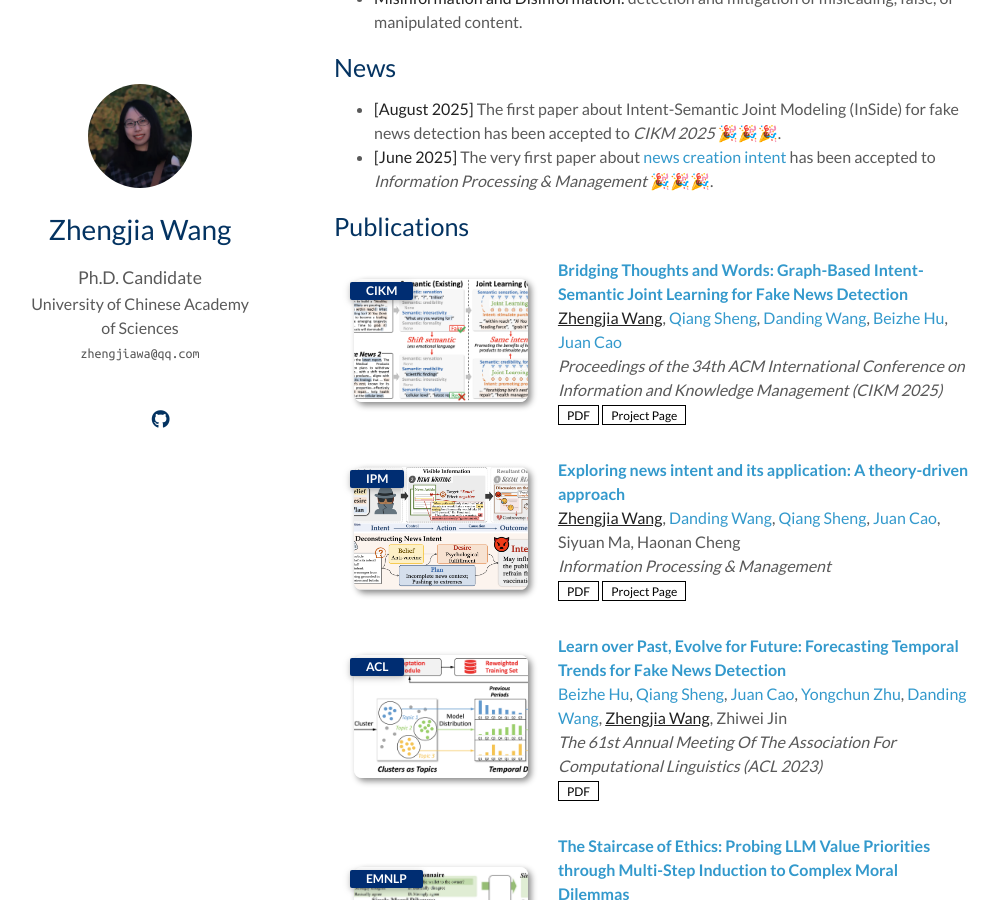
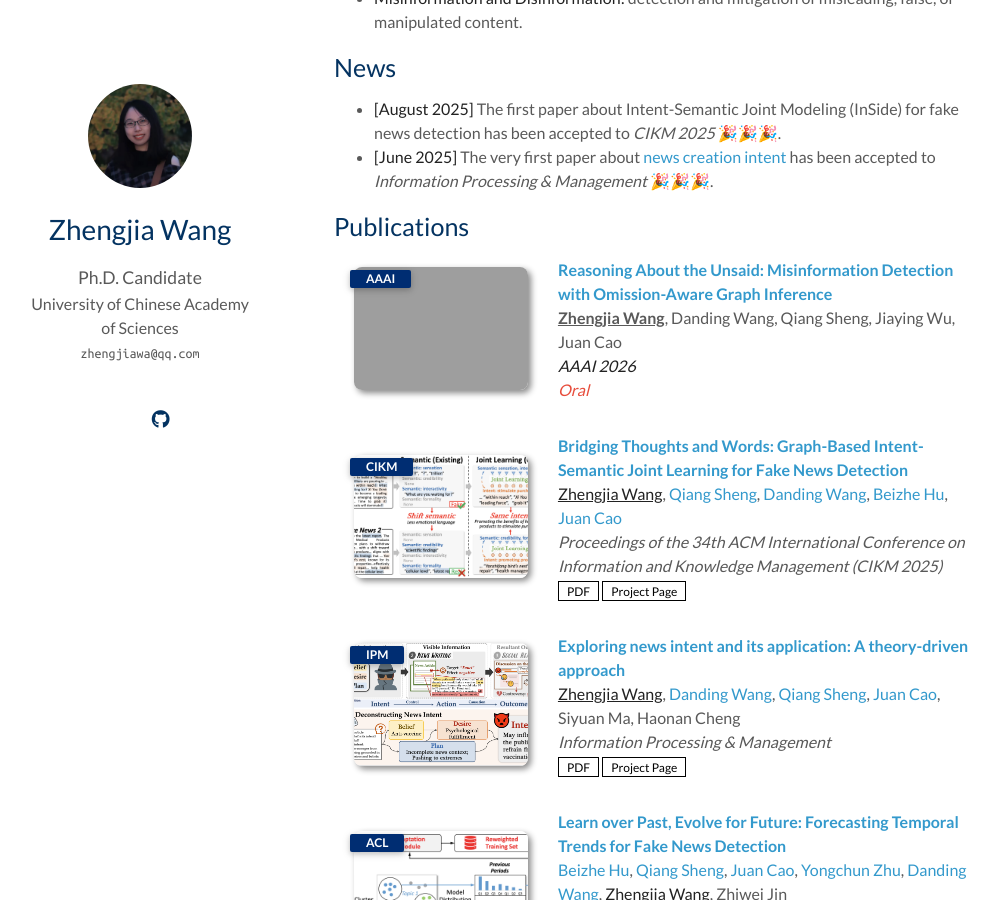
Before and after one commit to zhengjiawa/zhengjiawa.github.io, a Jekyll site: the page built from index.md, in a window 1280 px wide and 900 px high, scrolled down 465 px. Shown: the whole window, without its empty margins (136-1135 px from the left). Built offline with Jekyll 4.4.1, drawn with Linux system fonts in a browser that asks for light colours; a style sheet for code colours, icons or effects is not loaded; our own code applies the rules of GitHub Pages for plain Markdown files; grey boxes are pictures that could not be loaded.

Commit message:
Update publications.yml

```diff
--- a/_data/publications.yml
+++ b/_data/publications.yml
@@ -1,4 +1,11 @@
 main:
+
+  - title: "Reasoning About the Unsaid: Misinformation Detection with Omission-Aware Graph Inference"
+    authors: <b><u>Zhengjia Wang</u></b>, Danding Wang, Qiang Sheng, Jiaying Wu, Juan Cao
+    conference_short: AAAI
+    conference:	<strong>AAAI 2026</strong>
+    notes: Oral
+    image: ./assets/img/2026_aaai_omigraph.jpg
 
   - title: "Bridging Thoughts and Words: Graph-Based Intent-Semantic Joint Learning for Fake News Detection"
     authors: <strong><u>Zhengjia Wang</u></strong>, <a href="https://sheng-qiang.github.io/">Qiang Sheng</a>, <a href="https://scholar.google.com/citations?user=hGZwK0cAAAAJ">Danding Wang</a>, <a href="https://beanandrew.github.io/">Beizhe Hu</a>, <a href="https://scholar.google.com/citations?user=fSBdNg0AAAAJ">Juan Cao</a>
```
